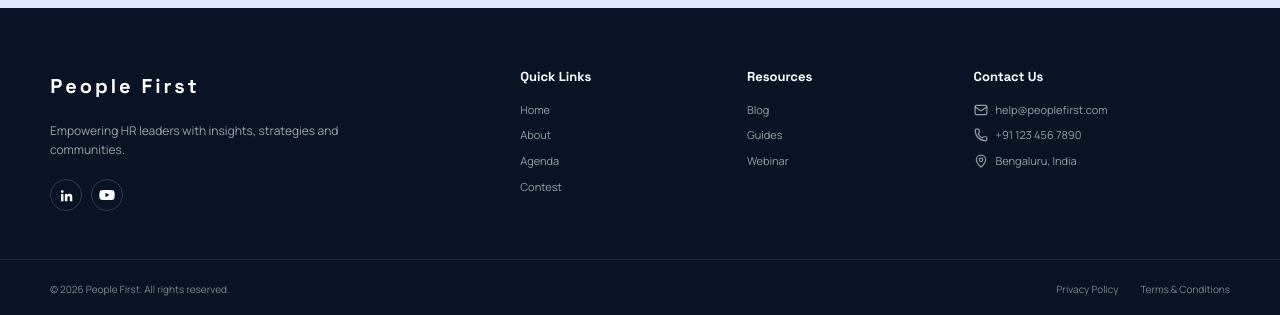
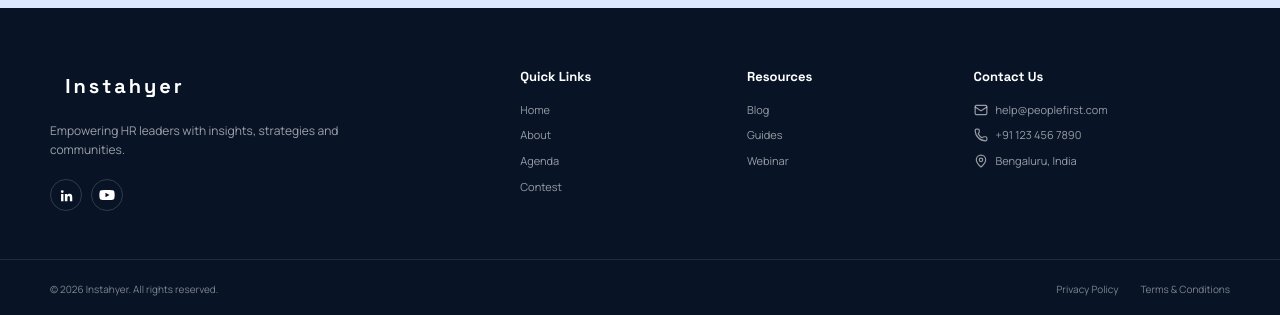
Before and after one commit to devprakash11/instahyer-website, a React (Vite) app: page / in a window 1280 px wide. Shown: the part 4911-5226 px from the top of the page. Built offline with nearby package versions, Linux system fonts and the light colour scheme.

Commit message:
refactor: update footer branding to Instahyer

```diff
--- a/src/components/layout/Footer.jsx
+++ b/src/components/layout/Footer.jsx
@@ -1,6 +1,6 @@
 import React from "react";
 import { Mail, MapPin, Phone } from "lucide-react";
-import LogoPlaceholder from "../common/LogoPlaceholder";
+import BrandLogo from "../common/BrandLogo";
 import { LinkedInIcon, YouTubeIcon } from "../common/SocialIcons";
 import { footerColumns } from "../../data/webinarData";
 
@@ -9,14 +9,14 @@ function Footer() {
     <footer className="site-footer" id="contact">
       <div className="container site-footer__grid">
         <div className="site-footer__brand">
-          <LogoPlaceholder light />
+          <BrandLogo light />
           <p>Empowering HR leaders with insights, strategies and communities.</p>
           <div className="social-links" aria-label="Social media">
             <a href="#" aria-label="LinkedIn">
-              <LinkedInIcon size={15} />
+              <LinkedInIcon size={15} aria-hidden="true" />
             </a>
             <a href="#" aria-label="YouTube">
-              <YouTubeIcon size={16} />
+              <YouTubeIcon size={16} aria-hidden="true" />
             </a>
           </div>
         </div>
@@ -35,20 +35,20 @@ function Footer() {
         <div className="footer-column footer-contact">
           <h3>Contact Us</h3>
           <a href="mailto:help@peoplefirst.com">
-            <Mail size={14} /> help@peoplefirst.com
+            <Mail size={14} aria-hidden="true" /> help@peoplefirst.com
           </a>
           <a href="tel:+911234567890">
-            <Phone size={14} /> +91 123 456 7890
+            <Phone size={14} aria-hidden="true" /> +91 123 456 7890
           </a>
           <span>
-            <MapPin size={14} /> Bengaluru, India
+            <MapPin size={14} aria-hidden="true" /> Bengaluru, India
           </span>
         </div>
       </div>
 
       <div className="site-footer__bottom">
         <div className="container">
-          <p>© 2026 People First. All rights reserved.</p>
+          <p>© 2026 Instahyer. All rights reserved.</p>
           <div>
             <a href="#">Privacy Policy</a>
             <a href="#">Terms & Conditions</a>
```
